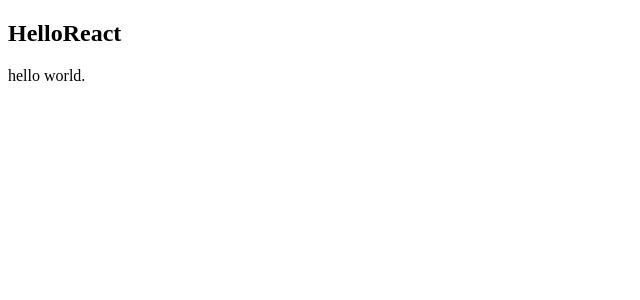
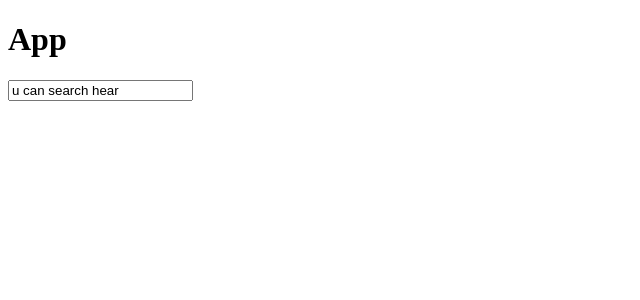
Before and after one commit to Tako0825/React-notes, a React (Create React App) app in the folder react-cli/: page / in a window 1280 px wide. Shown: the top 300 px of the page, without its empty margins (0-640 px from the left). Built offline with nearby package versions, Linux system fonts and the light colour scheme.

Commit message:
受控组件input-监听onChange事件依次赋值value属性

```diff
--- /dev/null
+++ b/react-cli/src/27-受控组件-input/App.jsx
@@ -0,0 +1,34 @@
+import React, { Component } from 'react'
+
+export class App extends Component {
+    constructor() {
+        super()
+        this.state = {
+            input: "u can search hear"
+        }
+    }
+
+    changeInput(e) {
+        this.setState((state, props) => {
+            console.log(e.target.value);
+            return {
+                input: e.target.value
+            }
+        })
+    }
+
+    render() {
+        return (
+            <div>
+                <h1>App</h1>
+                <input
+                    type="text"
+                    value={this.state.input}
+                    onChange={(e) => this.changeInput(e)}
+                />
+            </div>
+        )
+    }
+}
+
+export default App
--- a/react-cli/src/index.js
+++ b/react-cli/src/index.js
@@ -16,7 +16,8 @@ import ReactDOM from 'react-dom/client';
 // import App from './23-ref-字符串/App'
 // import App from './24-ref-回调/App'
 // import App from './25-ref-createRef/App'
-import App from './26-ref-forwardRef/App'
+// import App from './26-ref-forwardRef/App'
+import App from './27-受控组件-input/App'
 
 const root = ReactDOM.createRoot(document.getElementById('root'));
 root.render(
```
